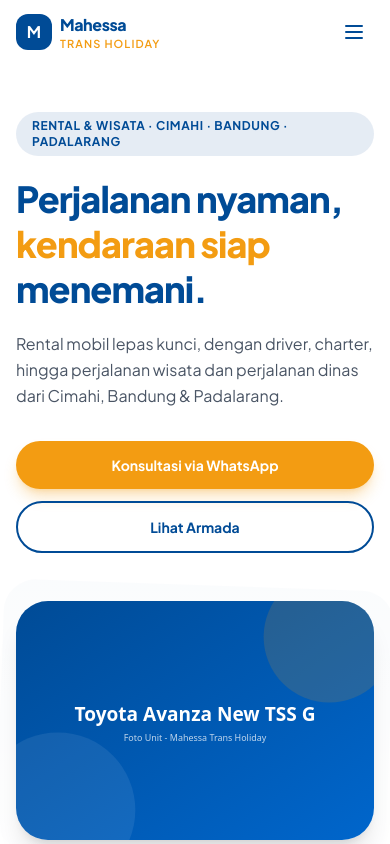
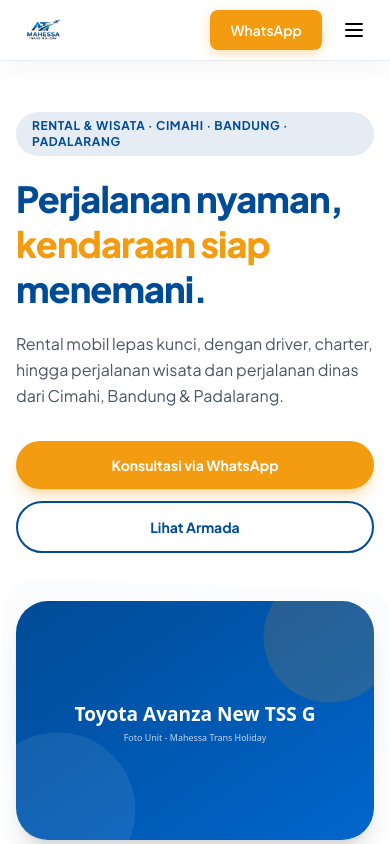
Before and after one commit to andhkx/MahessaTransHoliday, a Next.js app: page / in a window 390 px wide. Shown: the top 844 px of the page. Built offline with nearby package versions, Linux system fonts and the light colour scheme.

Commit message:
feat: navbar glassmorphism + logo image, footer polish

```diff
--- a/components/Footer.tsx
+++ b/components/Footer.tsx
@@ -1,3 +1,4 @@
+import Image from "next/image";
 import Link from "next/link";
 import {
   ADDRESS,
@@ -17,36 +18,46 @@
   { href: "/paket", label: "Paket Wisata" },
 ];
 
+const exploreLinks = [
+  { href: "/armada", label: "Armada" },
+  { href: "/paket", label: "Paket Perjalanan" },
+  { href: "/galeri", label: "Galeri" },
+  { href: "/faq", label: "FAQ" },
+];
+
 export default function Footer() {
   return (
     <footer className="bg-primary-dark text-white">
-      <div className="mx-auto max-w-7xl px-4 py-14 sm:px-6 lg:px-8">
+      <div className="container-site py-12 lg:py-16 lg:px-6 xl:px-0">
         <div className="grid gap-10 md:grid-cols-2 lg:grid-cols-4">
           <div>
-            <div className="flex items-center gap-2">
-              <span className="flex h-9 w-9 items-center justify-center rounded-xl bg-white font-bold text-primary">
-                M
-              </span>
-              <span className="text-lg font-extrabold">{SITE_NAME}</span>
+            <div className="inline-flex items-center rounded-xl bg-white p-2">
+              <Image
+                src="/images/logo_mahessa.png"
+                alt={`Logo ${SITE_NAME}`}
+                width={150}
+                height={38}
+                className="h-9 w-auto object-contain"
+              />
             </div>
-            <p className="mt-4 text-sm leading-relaxed text-white/80">
+            <p className="mt-4 max-w-xs text-sm leading-relaxed text-white/80">
               {SITE_TAGLINE}
             </p>
-            <p className="mt-4 text-xs text-white/60">
-              Melayani: {SERVICE_AREAS.join(", ")}
+            <p className="mt-4 text-caption font-medium uppercase text-white/50">
+              Melayani: {SERVICE_AREAS.join(" · ")}
             </p>
           </div>
 
           <div>
-            <h3 className="text-sm font-bold uppercase tracking-wider text-accent">
+            <h3 className="text-h6 font-semibold uppercase tracking-wide text-accent">
               Layanan
             </h3>
-            <ul className="mt-4 space-y-2.5">
+            <ul className="mt-4 space-y-3">
               {serviceLinks.map((item) => (
                 <li key={item.label}>
                   <Link
                     href={item.href}
-                    className="text-sm text-white/80 transition-colors hover:text-white"
+                    className="text-sm text-white/80 transition-colors duration-200 hover:text-white"
                   >
                     {item.label}
                   </Link>
@@ -56,77 +67,56 @@
           </div>
 
           <div>
-            <h3 className="text-sm font-bold uppercase tracking-wider text-accent">
+            <h3 className="text-h6 font-semibold uppercase tracking-wide text-accent">
               Kontak
             </h3>
-            <ul className="mt-4 space-y-2.5 text-sm text-white/80">
+            <ul className="mt-4 space-y-3 text-sm leading-relaxed text-white/80">
               <li>
                 <a
                   href={waGeneralLink()}
                   target="_blank"
                   rel="noopener noreferrer"
-                  className="transition-colors hover:text-white"
+                  className="transition-colors duration-200 hover:text-white"
                 >
                   WhatsApp: {WHATSAPP_DISPLAY}
                 </a>
               </li>
               <li>{ADDRESS}</li>
-              <li>Jam operasional: {OPERATING_HOURS}</li>
+              <li>{OPERATING_HOURS}</li>
               <li>
                 <a
                   href={MAPS_LINK_URL}
                   target="_blank"
                   rel="noopener noreferrer"
-                  className="font-semibold text-accent transition-colors hover:text-white"
+                  className="inline-flex items-center gap-1.5 font-semibold text-accent transition-colors duration-200 hover:text-white"
                 >
                   Lihat di Google Maps
+                  <span aria-hidden="true">→</span>
                 </a>
               </li>
             </ul>
           </div>
 
           <div>
-            <h3 className="text-sm font-bold uppercase tracking-wider text-accent">
+            <h3 className="text-h6 font-semibold uppercase tracking-wide text-accent">
               Jelajahi
             </h3>
-            <ul className="mt-4 space-y-2.5">
-              <li>
-                <Link
-                  href="/armada"
-                  className="text-sm text-white/80 transition-colors hover:text-white"
-                >
-                  Armada
-                </Link>
-              </li>
-              <li>
-                <Link
-                  href="/paket"
-                  className="text-sm text-white/80 transition-colors hover:text-white"
-                >
-                  Paket Perjalanan
-                </Link>
-              </li>
-              <li>
-                <Link
-                  href="/galeri"
-                  className="text-sm text-white/80 transition-colors hover:text-white"
-                >
-                  Galeri
-                </Link>
-              </li>
-              <li>
-                <Link
-                  href="/faq"
-                  className="text-sm text-white/80 transition-colors hover:text-white"
-                >
-                  FAQ
-                </Link>
-              </li>
+            <ul className="mt-4 space-y-3">
+              {exploreLinks.map((item) => (
+                <li key={item.label}>
+                  <Link
+                    href={item.href}
+                    className="text-sm text-white/80 transition-colors duration-200 hover:text-white"
+                  >
+                    {item.label}
+                  </Link>
+                </li>
+              ))}
             </ul>
           </div>
         </div>
 
-        <div className="mt-12 border-t border-white/15 pt-6 text-center text-xs text-white/60">
+        <div className="mt-12 border-t border-white/15 pt-6 text-center text-caption font-medium text-white/50">
           © {new Date().getFullYear()} {SITE_NAME}. Seluruh hak cipta
           dilindungi.
         </div>
--- a/components/Navbar.tsx
+++ b/components/Navbar.tsx
@@ -1,5 +1,6 @@
 "use client";
 
+import Image from "next/image";
 import Link from "next/link";
 import { usePathname } from "next/navigation";
 import { useEffect, useState } from "react";
@@ -10,36 +11,31 @@
 export default function Navbar() {
   const pathname = usePathname();
   const [open, setOpen] = useState(false);
-  const [scrolled, setScrolled] = useState(false);
 
   useEffect(() => {
-    const onScroll = () => setScrolled(window.scrollY > 8);
-    window.addEventListener("scroll", onScroll, { passive: true });
-    return () => window.removeEventListener("scroll", onScroll);
-  }, []);
+    document.body.style.overflow = open ? "hidden" : "";
+    return () => {
+      document.body.style.overflow = "";
+    };
+  }, [open]);
 
   return (
-    <header
-      className={cn(
-        "fixed inset-x-0 top-0 z-50 transition-all duration-300",
-        scrolled || open
-          ? "bg-white/75 shadow-sm backdrop-blur-lg"
-          : "bg-transparent",
-      )}
+    <>
+      <header className="glass-nav fixed inset-x-0 top-0 z-[1000]">
+        <nav className="container-site flex h-[60px] items-center justify-between lg:h-[70px] lg:px-6 xl:px-0">
+          <Link
+            href="/"
+            aria-label="Mahessa Trans Holiday - Beranda"
+            onClick={() => setOpen(false)}
           >
-      <nav className="mx-auto flex h-16 max-w-7xl items-center justify-between px-4 sm:px-6 lg:px-8">
-        <Link href="/" className="flex items-center gap-2">
-          <span className="flex h-9 w-9 items-center justify-center rounded-xl bg-primary font-bold text-white">
-            M
-          </span>
-          <span className="leading-tight">
-            <span className="block text-base font-extrabold tracking-tight text-primary">
-              Mahessa
-            </span>
-            <span className="block text-[11px] font-semibold uppercase tracking-widest text-accent">
-              Trans Holiday
-            </span>
-          </span>
+            <Image
+              src="/images/logo_mahessa.png"
+              alt="Logo Mahessa Trans Holiday"
+              width={160}
+              height={40}
+              priority
+              className="h-9 w-auto object-contain lg:h-10"
+            />
           </Link>
 
           <div className="hidden items-center gap-1 lg:flex">
@@ -48,10 +44,96 @@
                 key={link.href}
                 href={link.href}
                 className={cn(
-                "rounded-full px-4 py-2 text-sm font-semibold transition-colors",
+                  "rounded-lg px-4 py-2 text-base font-medium text-black transition-colors duration-200 hover:text-primary",
+                  pathname === link.href && "font-semibold text-primary",
+                )}
+              >
+                {link.label}
+              </Link>
+            ))}
+          </div>
+
+          <div className="flex items-center gap-3">
+            <a
+              href={waGeneralLink()}
+              target="_blank"
+              rel="noopener noreferrer"
+              className="btn btn-primary btn-sm"
+            >
+              WhatsApp
+            </a>
+            <button
+              type="button"
+              onClick={() => setOpen(true)}
+              aria-expanded={open}
+              aria-label="Buka menu navigasi"
+              className="flex h-10 w-10 items-center justify-center rounded-lg text-black transition-colors hover:text-primary lg:hidden"
+            >
+              <svg
+                className="h-6 w-6"
+                fill="none"
+                viewBox="0 0 24 24"
+                stroke="currentColor"
+                strokeWidth={2}
+              >
+                <path
+                  strokeLinecap="round"
+                  strokeLinejoin="round"
+                  d="M4 6h16M4 12h16M4 18h16"
+                />
+              </svg>
+            </button>
+          </div>
+        </nav>
+      </header>
+
+      <div
+        className={cn(
+          "fixed inset-0 z-[1100] flex flex-col bg-black/95 backdrop-blur-sm transition-opacity duration-300 lg:hidden",
+          open ? "opacity-100" : "pointer-events-none opacity-0",
+        )}
+        role="dialog"
+        aria-modal="true"
+        aria-hidden={!open}
+      >
+        <div className="container-site flex h-[60px] items-center justify-between">
+          <span className="text-caption font-semibold uppercase text-white/60">
+            Menu
+          </span>
+          <button
+            type="button"
+            onClick={() => setOpen(false)}
+            aria-label="Tutup menu navigasi"
+            className="flex h-10 w-10 items-center justify-center rounded-lg text-white transition-colors hover:text-accent"
+          >
+            <svg
+              className="h-6 w-6"
+              fill="none"
+              viewBox="0 0 24 24"
+              stroke="currentColor"
+              strokeWidth={2}
+            >
+              <path
+                strokeLinecap="round"
+                strokeLinejoin="round"
+                d="M6 18L18 6M6 6l12 12"
+              />
+            </svg>
+          </button>
+        </div>
+        <nav className="container-site mt-8 flex flex-col gap-2">
+          {NAV_LINKS.map((link, i) => (
+            <Link
+              key={link.href}
+              href={link.href}
+              onClick={() => setOpen(false)}
+              style={{ transitionDelay: `${i * 40}ms` }}
+              className={cn(
+                "rounded-xl px-4 py-4 text-2xl font-semibold transition-all duration-300",
+                open ? "translate-y-0 opacity-100" : "translate-y-4 opacity-0",
                 pathname === link.href
-                  ? "bg-primary/10 text-primary"
-                  : "text-gray-700 hover:bg-primary/5 hover:text-primary",
+                  ? "bg-white/10 text-accent"
+                  : "text-white hover:bg-white/5 hover:text-accent",
               )}
             >
               {link.label}
@@ -61,72 +143,12 @@
             href={waGeneralLink()}
             target="_blank"
             rel="noopener noreferrer"
-            className="ml-3 rounded-full bg-accent px-5 py-2.5 text-sm font-bold text-white shadow-md shadow-accent/30 transition-colors hover:bg-accent-dark"
-          >
-            WhatsApp
-          </a>
-        </div>
-
-        <button
-          type="button"
-          onClick={() => setOpen((v) => !v)}
-          aria-expanded={open}
-          aria-label="Buka menu navigasi"
-          className="flex h-10 w-10 items-center justify-center rounded-xl text-primary lg:hidden"
-        >
-          <svg
-            className="h-6 w-6"
-            fill="none"
-            viewBox="0 0 24 24"
-            stroke="currentColor"
-            strokeWidth={2}
-          >
-            {open ? (
-              <path
-                strokeLinecap="round"
-                strokeLinejoin="round"
-                d="M6 18L18 6M6 6l12 12"
-              />
-            ) : (
-              <path
-                strokeLinecap="round"
-                strokeLinejoin="round"
-                d="M4 6h16M4 12h16M4 18h16"
-              />
-            )}
-          </svg>
-        </button>
-      </nav>
-
-      {open && (
-        <div className="border-t border-gray-100 bg-white/95 px-4 pb-6 pt-2 backdrop-blur-lg lg:hidden">
-          <div className="flex flex-col gap-1">
-            {NAV_LINKS.map((link) => (
-              <Link
-                key={link.href}
-                href={link.href}
-                onClick={() => setOpen(false)}
-                className={cn(
-                  "rounded-xl px-4 py-3 text-sm font-semibold",
-                  pathname === link.href
-                    ? "bg-primary/10 text-primary"
-                    : "text-gray-700 hover:bg-gray-50",
-                )}
-              >
-                {link.label}
-              </Link>
-            ))}
-            <a
-              href={waGeneralLink()}
-              target="_blank"
-              rel="noopener noreferrer"
-              className="mt-2 rounded-xl bg-accent px-4 py-3 text-center text-sm font-bold text-white shadow-md shadow-accent/30"
+            className="btn btn-primary btn-md mt-6 w-full"
           >
             Konsultasi via WhatsApp
           </a>
+        </nav>
       </div>
-        </div>
-      )}
-    </header>
+    </>
   );
 }
```
Lines whose indentation alone changed are shown as unchanged.
